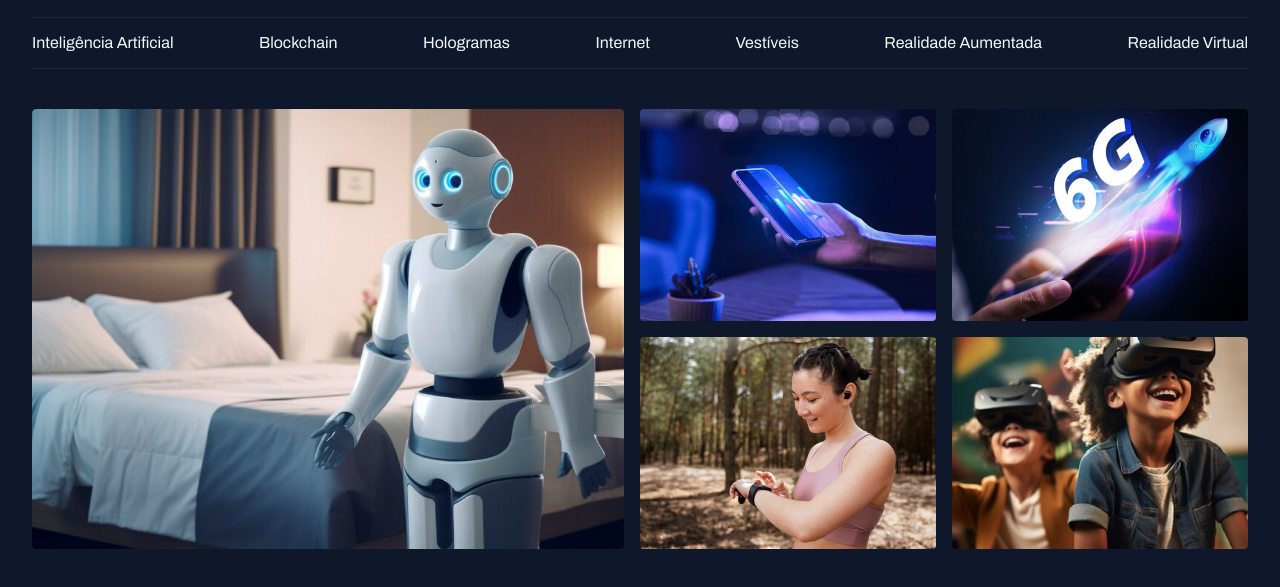
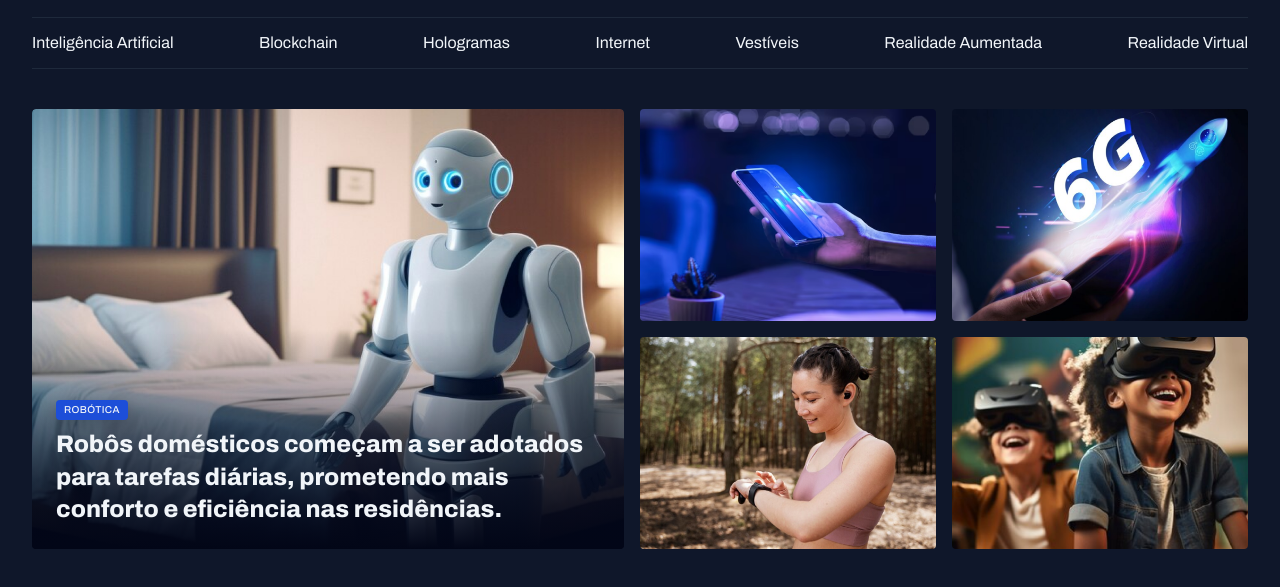
Before and after one commit to Sr-cheikh/Portal-de-Noticias, a plain HTML site: page index.html in a window 1280 px wide. Shown: the part 55-642 px from the top of the page. Drawn offline with Linux system fonts and the light colour scheme.

Commit message:
Ajustando o conteudo do .card

```diff
--- a/index.html
+++ b/index.html
@@ -46,9 +46,16 @@
 
     <main class="grid container">
       <section id="featured" class="grid grid-flow-col gap-16">
-        <div class="card">
-          <img src="./assets/images/Image 01.png" alt="" />
-        </div>
+        <figure class="card">
+          <img src="./assets/images/Image 01.png" alt="Robôs domésticos começam a ser adotados para tarefas diárias, prometendo mais conforto e eficiência nas residências." />
+
+          <figcaption>
+            <span class="content-tag">Robótica</span>
+            <h2 class="text-2xl">
+              Robôs domésticos começam a ser adotados para tarefas diárias, prometendo mais conforto e eficiência nas residências.
+            </h2>
+          </figcaption>
+        </figure>
 
         <div class="grid grid-col-2 gap-16">
           <div>
--- a/styles/global.css
+++ b/styles/global.css
@@ -53,3 +53,16 @@ img {
 main {
   margin-top: 40px;
 }
+
+.content-tag{
+  display: inline-block;
+  background-color: var(--brand-color-dark);
+  padding: 4px 8px;
+  border-radius: 4px;
+  font: 500 10px/1.2 var(--font-family);
+  text-transform: uppercase;
+  letter-spacing: 0.04em;
+  color: var(--text-color-primary);
+
+  box-shadow: 0px 4px 16px #02061740;
+}
--- a/styles/section.css
+++ b/styles/section.css
@@ -11,10 +11,26 @@
     position: relative;
 
     &::before{
-      content: '';
+      content: "";
       position: absolute;
+      inset: 0;
       top: 50%;
-      background: linear-gradient(180deg, tranparent 0%, #020617 100%);
+      background: linear-gradient(
+        180deg,
+       transparent 0%,
+        #020617 100%
+        );
+    }
+
+    figcaption {
+      position: absolute;
+      bottom: 0;
+
+      padding: 24px;
+
+      h2{
+        margin-top: 8px;
+      }
     }
   }
 }
--- a/styles/utility.css
+++ b/styles/utility.css
@@ -14,3 +14,18 @@
 .gap-16{
   gap: 16px;
 }
+
+.text-2xl{
+  font: var(--h1);
+}
+
+.text-xl{
+  font: var(--h2);
+}
+
+.text-lg{
+  font: var(--h3);
+}
+.text-sm{
+  font: var(--text-span);
+}
```
